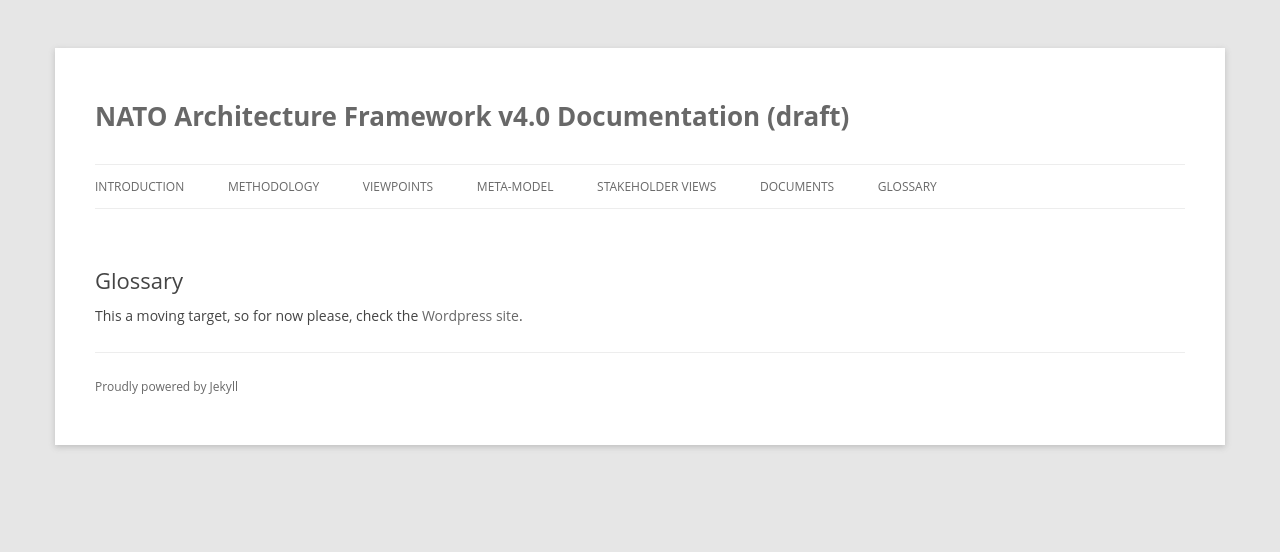
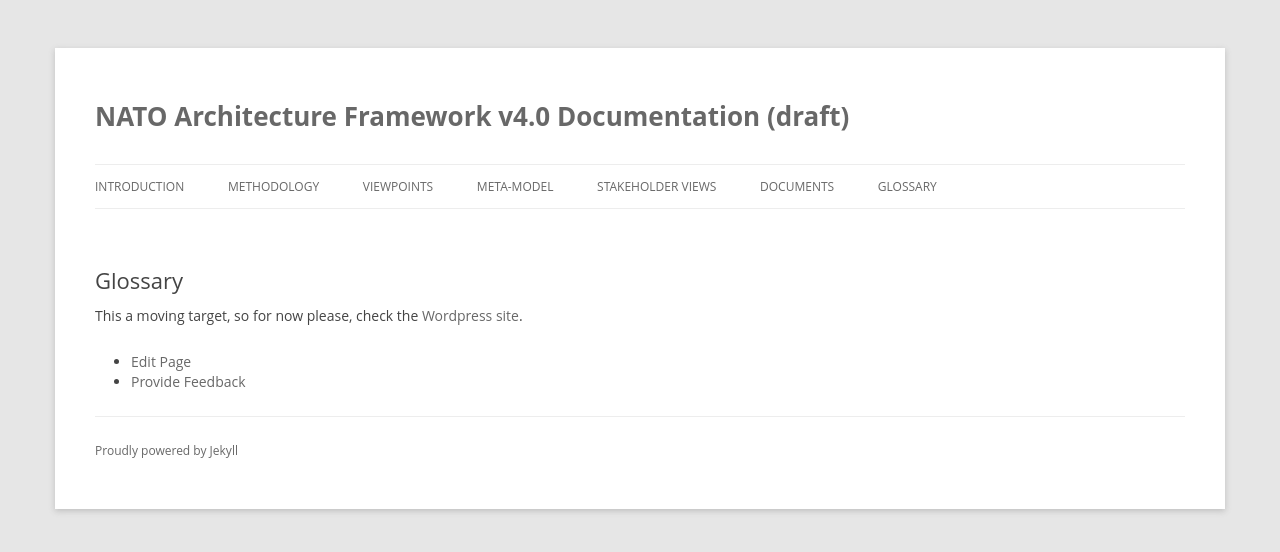
Before and after one commit to nafdocs/nafdocs.github.io, a Jekyll site: the page built from glossary/index.md, in a window 1280 px wide. Shown: the top 552 px of the page. Built offline with Jekyll 4.4.1, drawn with Linux system fonts in a browser that asks for light colours; nearby versions of some CDN libraries.

Commit message:
Draft button for interaction with stakeholders
This will enable an edit/discuss button, which utilises the pull
request/issues features.

```diff
--- a/_config.yml
+++ b/_config.yml
@@ -13,5 +13,7 @@
 
 modem: "http://nafdocs.org/modem/index.htm?goto="
 
+ghurl: "http://github.com/nafdocs/nafdocs.github.io/"
+
 # Build settings
 markdown: kramdown
--- /dev/null
+++ b/_includes/responce.html
@@ -0,0 +1,16 @@
+
+<!--
+<ul>
+  <li>site.ghurl: {{ site.ghurl }}</li>
+  <li>page.url: {{ page.url }}</li>
+  <li>page.title: {{ page.title }}</li>
+  <li>page.id: {{ page.id }}</li>
+  <li>page.path: {{ page.path }}</li>
+  <li>page.date: {{ page.date }}</li>
+</ul>
+-->
+
+<ul>
+  <li><a href="{{ site.ghurl }}edit/master/{{page.path}}">Edit Page</a></li>
+  <li><a href="{{ site.ghurl }}issues">Provide Feedback</a></li>
+</ul>
--- a/_layouts/default.html
+++ b/_layouts/default.html
@@ -8,6 +8,7 @@
         {{ content }}
       </div>
       {% include modem.html %}
+      {% include responce.html %}
       {% include footer.html %}
     </div>
     <!-- jQuery (necessary for Bootstrap's JavaScript plugins) -->
```
